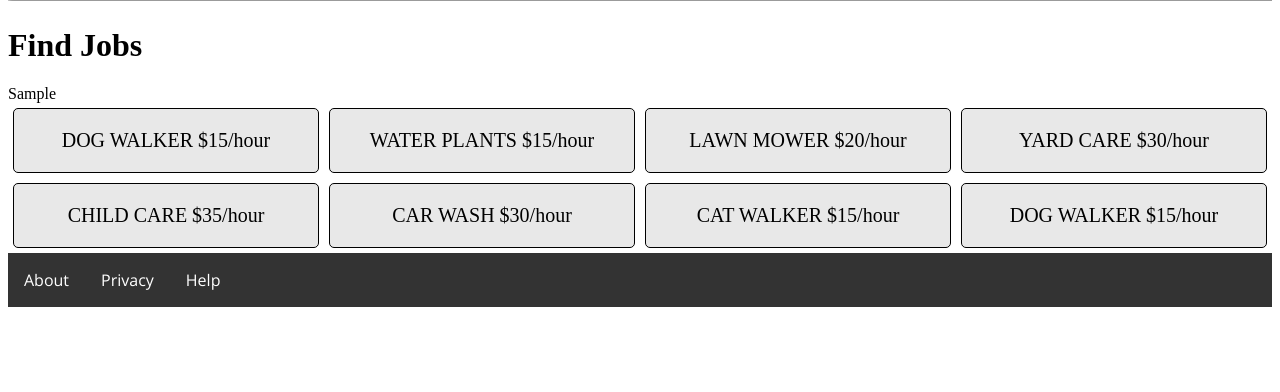
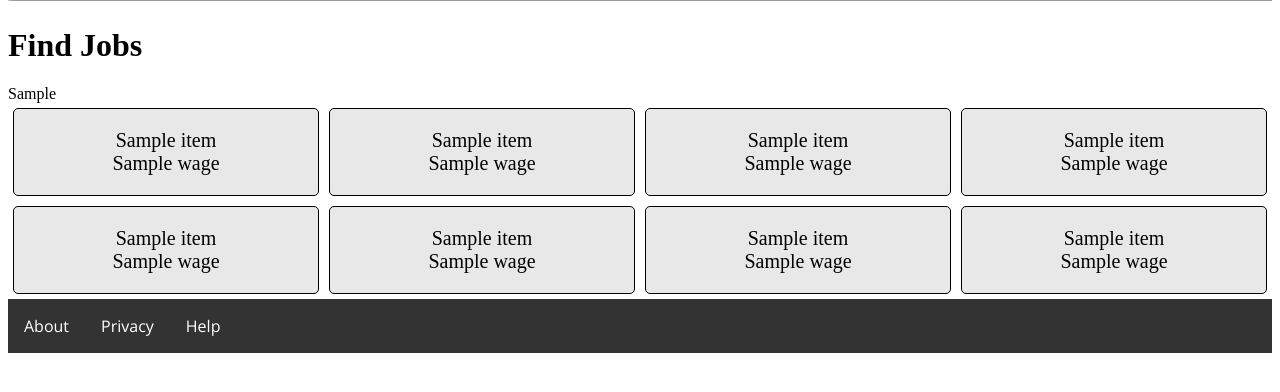
Before and after one commit to maya1amyx/YayTaskSF, a Python web app: template templates/FindJobs.html in a window 1280 px wide. Shown: the part 298-690 px from the top of the page. Run offline with Jinja, Linux system fonts and the light colour scheme; the template is opened without the code that fills it: most values are stand-ins (such as "Sample title", 1, 10 or a date in 2020).

Commit message:
find job page

```diff
--- a/templates/FindJobs.html
+++ b/templates/FindJobs.html
@@ -29,7 +29,7 @@
 
     <h1>Find Jobs</h1>
 
-    {{ query }}
+    <!-- {{ query }}-->
 
     {{list_of_jobs}}
 
@@ -38,7 +38,11 @@
       <div class="column">
         <a href="/MoreInfo">
           <div class= "JobEntry">
-            DOG WALKER $15/hour
+            {% for item in list_of_jobs %}
+              {{ item.title }}
+              <br>
+              {{ item.wage }}
+            {% endfor %}
           </div>
         </a>
       </div>
@@ -46,7 +50,11 @@
       <div class="column">
         <a href="/MoreInfo">
           <div class= "JobEntry">
-            WATER PLANTS $15/hour
+            {% for item in list_of_jobs %}
+              {{ item.title }}
+              <br>
+              {{ item.wage }}
+            {% endfor %}
           </div>
         </a>
       </div>
@@ -54,7 +62,11 @@
       <div class="column">
         <a href="/MoreInfo">
           <div class= "JobEntry">
-            LAWN MOWER $20/hour
+            {% for item in list_of_jobs %}
+              {{ item.title }}
+              <br>
+              {{ item.wage }}
+            {% endfor %}
           </div>
         </a>
       </div>
@@ -62,7 +74,11 @@
       <div class="column">
         <a href="/MoreInfo">
           <div class= "JobEntry">
-            YARD CARE $30/hour
+            {% for item in list_of_jobs %}
+              {{ item.title }}
+              <br>
+              {{ item.wage }}
+            {% endfor %}
           </div>
         </a>
       </div>
@@ -72,28 +88,44 @@
       <div class="column">
         <a href="/MoreInfo">
           <div class= "JobEntry">
-            CHILD CARE $35/hour
+            {% for item in list_of_jobs %}
+              {{ item.title }}
+              <br>
+              {{ item.wage }}
+            {% endfor %}
           </div>
         </a>
       </div>
       <div class="column">
         <a href="/MoreInfo">
           <div class= "JobEntry">
-            CAR WASH $30/hour
+            {% for item in list_of_jobs %}
+              {{ item.title }}
+              <br>
+              {{ item.wage }}
+            {% endfor %}
           </div>
         </a>
       </div>
       <div class="column">
         <a href="/MoreInfo">
           <div class= "JobEntry">
-            CAT WALKER $15/hour
+            {% for item in list_of_jobs %}
+              {{ item.title }}
+              <br>
+              {{ item.wage }}
+            {% endfor %}
           </div>
         </a>
       </div>
       <div class="column">
         <a href="/MoreInfo">
           <div class= "JobEntry">
-            DOG WALKER $15/hour
+            {% for item in list_of_jobs %}
+              {{ item.title }}
+              <br>
+              {{ item.wage }}
+            {% endfor %}
           </div>
         </a>
       </div>
```
Also changed, not shown: main.py (+4 -4 lines), 1 other file.
